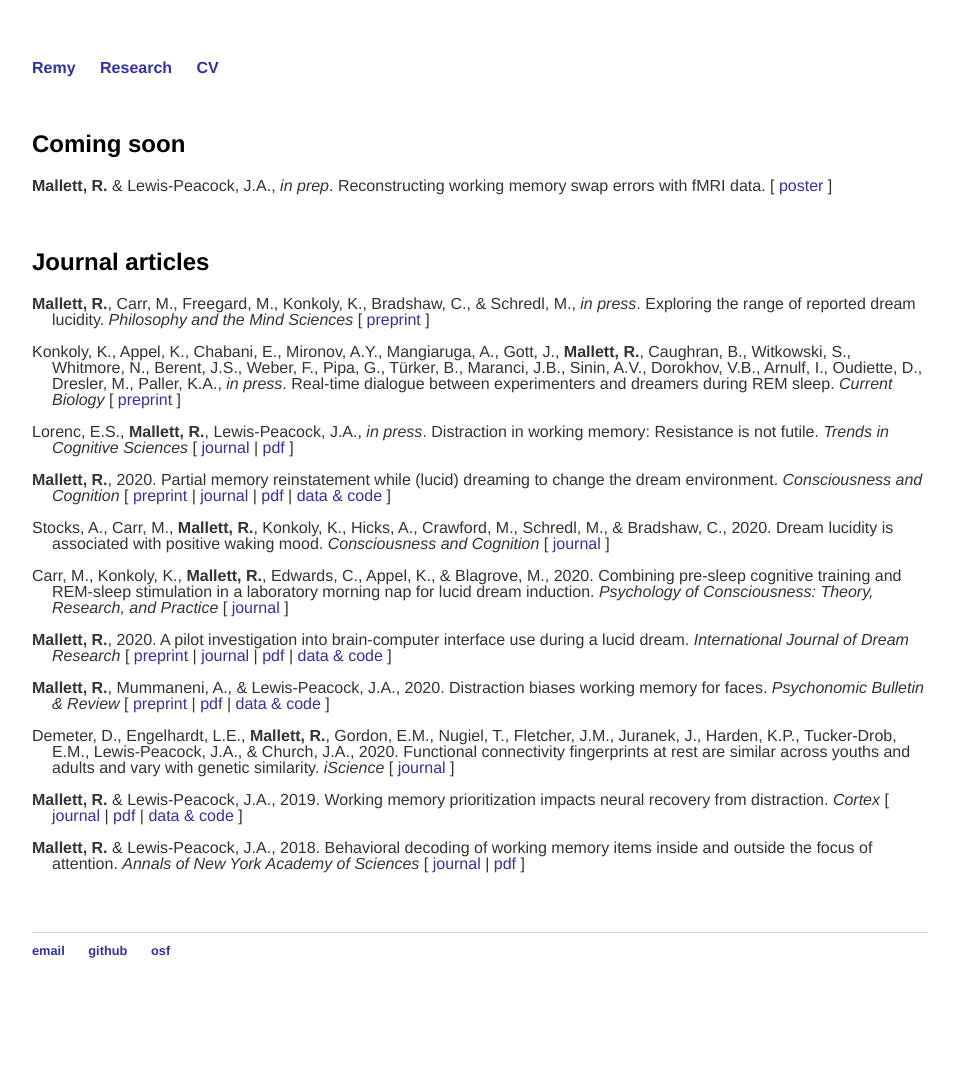
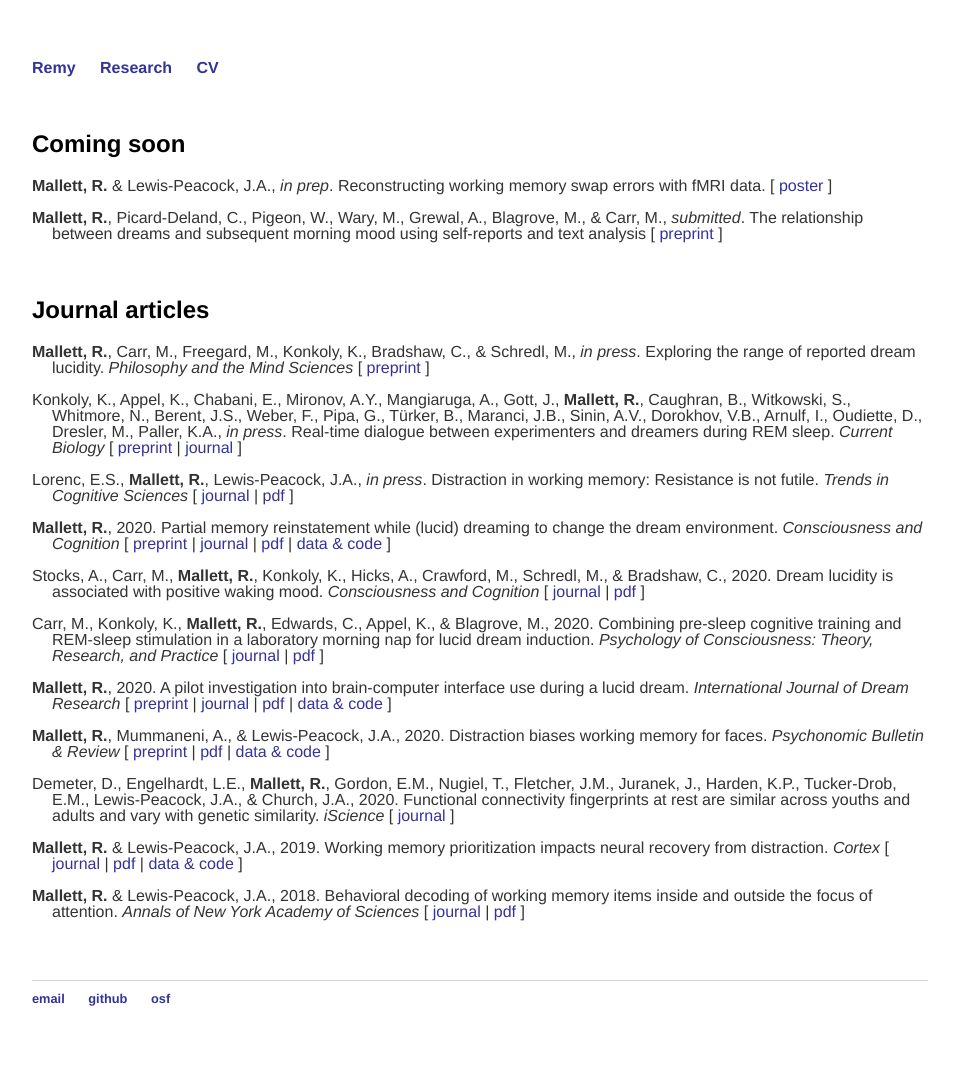
Before and after one commit to remrama/remrama.github.io, a Jekyll site: the page built from research/index.html, in a window 1280 px wide. Shown: the whole page, without its empty margins (160-1115 px from the left). Built offline with Jekyll 4.4.1, drawn with Linux system fonts in a browser that asks for light colours; before the commit the page ends 1018 px from its top, so only the background shows below that.

Commit message:
text preprint

```diff
--- a/research/index.html
+++ b/research/index.html
@@ -11,6 +11,9 @@ title: Research
     <p class="hanging">
         <strong>Mallett, R.</strong> & Lewis-Peacock, J.A., <em>in prep</em>. Reconstructing working memory swap errors with fMRI data. [ <a href="https://lewpealab.psy.utexas.edu/wp-content/uploads/2013/11/mallett_sfn_2019.pdf">poster</a> ]
     </p>
+    <p class="hanging">
+        <strong>Mallett, R.</strong>, Picard-Deland, C., Pigeon, W., Wary, M., Grewal, A., Blagrove, M., & Carr, M., <em>submitted</em>. The relationship between dreams and subsequent morning mood using self-reports and text analysis [ <a href="https://doi.org/10.31219/osf.io/t6fpb">preprint</a> ]
+    </p>
 
     <br>
     <h2>Journal articles</h2>
@@ -19,7 +22,7 @@ title: Research
         <strong>Mallett, R.</strong>, Carr, M., Freegard, M., Konkoly, K., Bradshaw, C., & Schredl, M., <em>in press</em>. Exploring the range of reported dream lucidity. <em>Philosophy and the Mind Sciences</em> [ <a href="https://doi.org/10.31219/osf.io/sz8fa">preprint</a> ]
     </p>
     <p class="hanging">
-        Konkoly, K., Appel, K., Chabani, E., Mironov, A.Y., Mangiaruga, A., Gott, J., <strong>Mallett, R.</strong>, Caughran, B., Witkowski, S., Whitmore, N., Berent, J.S., Weber, F., Pipa, G., Türker, B., Maranci, J.B., Sinin, A.V., Dorokhov, V.B., Arnulf, I., Oudiette, D., Dresler, M., Paller, K.A., <em>in press</em>. Real-time dialogue between experimenters and dreamers during REM sleep. <em>Current Biology</em> [ <a href="https://ssrn.com/abstract=3606772">preprint</a> ]
+        Konkoly, K., Appel, K., Chabani, E., Mironov, A.Y., Mangiaruga, A., Gott, J., <strong>Mallett, R.</strong>, Caughran, B., Witkowski, S., Whitmore, N., Berent, J.S., Weber, F., Pipa, G., Türker, B., Maranci, J.B., Sinin, A.V., Dorokhov, V.B., Arnulf, I., Oudiette, D., Dresler, M., Paller, K.A., <em>in press</em>. Real-time dialogue between experimenters and dreamers during REM sleep. <em>Current Biology</em> [ <a href="https://ssrn.com/abstract=3606772">preprint</a> | <a href="https://doi.org/10.1016/j.cub.2021.01.026">journal</a> ]
     </p>
     <p class="hanging">
         Lorenc, E.S., <strong>Mallett, R.</strong>, Lewis-Peacock, J.A., <em>in press</em>. Distraction in working memory: Resistance is not futile. <em>Trends in Cognitive Sciences</em> [ <a href="https://doi.org/10.1016/j.tics.2020.12.004">journal</a> | <a href="https://drive.google.com/file/d/1gUVtDA4Nayy2XzjckHpKebUpNZL3KN1F/view?usp=sharing">pdf</a> ]
@@ -28,10 +31,10 @@ title: Research
         <strong>Mallett, R.</strong>, 2020. Partial memory reinstatement while (lucid) dreaming to change the dream environment. <em>Consciousness and Cognition</em> [ <a href="https://doi.org/10.31219/osf.io/rh4qs">preprint</a> | <a href="https://doi.org/10.1016/j.concog.2020.102974">journal</a> | <a href="https://drive.google.com/file/d/1X5voINJmBKvnQ3HmQa1ATF4doib_g9JI/view?usp=sharing">pdf</a> | <a href="https://osf.io/ndvj9/">data & code</a> ]
     </p>
     <p class="hanging">
-        Stocks, A., Carr, M., <strong>Mallett, R.</strong>, Konkoly, K., Hicks, A., Crawford, M., Schredl, M., & Bradshaw, C., 2020. Dream lucidity is associated with positive waking mood. <em>Consciousness and Cognition</em> [ <a href="https://doi.org/10.1016/j.concog.2020.102971">journal</a> ]
+        Stocks, A., Carr, M., <strong>Mallett, R.</strong>, Konkoly, K., Hicks, A., Crawford, M., Schredl, M., & Bradshaw, C., 2020. Dream lucidity is associated with positive waking mood. <em>Consciousness and Cognition</em> [ <a href="https://doi.org/10.1016/j.concog.2020.102971">journal</a> | <a href="https://drive.google.com/file/d/17TlcBYCX58cvHwMUNT0Yjg66-_wVmtNU/view?usp=sharing" =>pdf</a> ]
     </p>
     <p class="hanging">
-        Carr, M., Konkoly, K., <strong>Mallett, R.</strong>, Edwards, C., Appel, K., & Blagrove, M., 2020. Combining pre-sleep cognitive training and REM-sleep stimulation in a laboratory morning nap for lucid dream induction. <em>Psychology of Consciousness: Theory, Research, and Practice</em> [ <a href="https://doi.org/10.1037/cns0000227">journal</a> ]
+        Carr, M., Konkoly, K., <strong>Mallett, R.</strong>, Edwards, C., Appel, K., & Blagrove, M., 2020. Combining pre-sleep cognitive training and REM-sleep stimulation in a laboratory morning nap for lucid dream induction. <em>Psychology of Consciousness: Theory, Research, and Practice</em> [ <a href="https://doi.org/10.1037/cns0000227">journal</a> | <a href="https://drive.google.com/file/d/1iJPs-7Zyg3uJM1ymT06INt5NH3RzjQbZ/view?usp=sharing">pdf</a> ]
     </p>
     <p class="hanging">
         <strong>Mallett, R.</strong>, 2020. A pilot investigation into brain-computer interface use during a lucid dream. <em>International Journal of Dream Research</em> [ <a href="https://doi.org/10.31219/osf.io/my3tq">preprint</a> | <a href="https://doi.org/10.11588/ijodr.2020.1.68010">journal</a> | <a href="https://drive.google.com/file/d/1sEcKpbyKcNvTD34W1SLMOf8lanehS0Cg/view?usp=sharing">pdf</a> | <a href="https://osf.io/mr7hf/">data & code</a> ]
```
